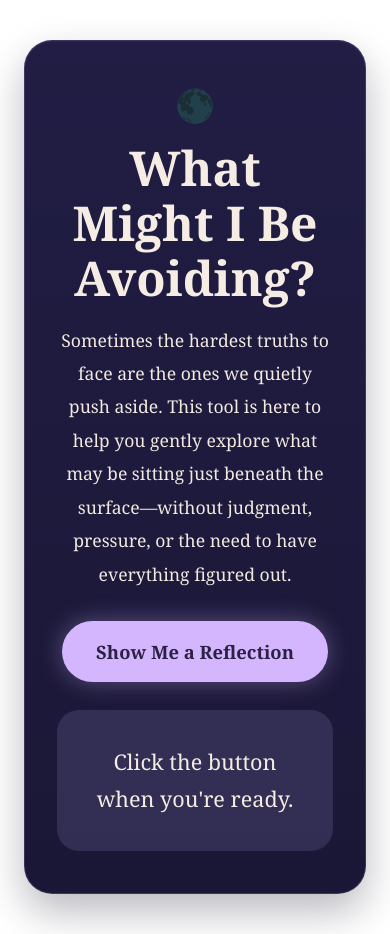
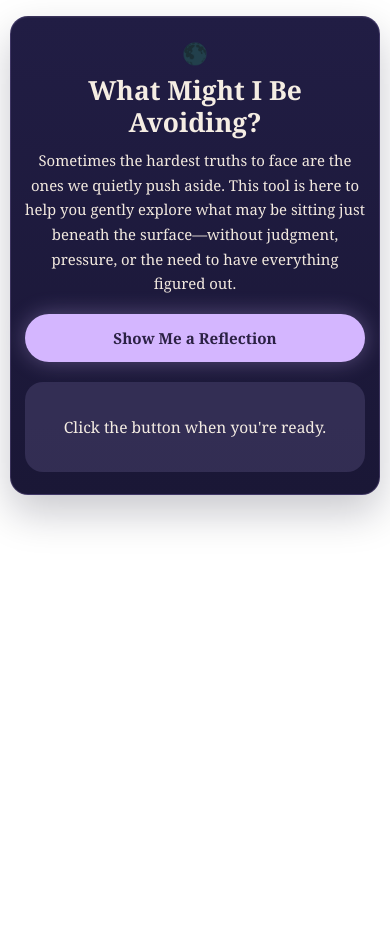
Before and after one commit to heartlighthaven/What-Might-I-be-Avoiding-Tool, a plain HTML site: page index.html in a window 390 px wide. After the commit the page ends 844 px from the top, so only its background shows below. Drawn offline with Linux system fonts and the light colour scheme.

Commit message:
Refactor CSS styles for layout and responsiveness
Updated styles for body, shadow-tool, icon, and buttons for improved layout and responsiveness.

```diff
--- a/style.css
+++ b/style.css
@@ -1,6 +1,6 @@
 body {
   margin: 0;
-  padding: 40px 24px;
+  padding: 28px 18px;
   font-family: Georgia, serif;
   background: transparent;
   color: #f5ede3;
@@ -12,71 +12,158 @@ body {
 }
 
 .shadow-tool {
-  max-width: 920px;
+  max-width: 820px;
   margin: 0 auto;
-  padding: 42px 32px;
-  border-radius: 28px;
+  padding: 34px 26px;
+  border-radius: 24px;
   background: linear-gradient(180deg, #211d44 0%, #1a1736 100%);
   border: 1px solid rgba(204, 170, 255, 0.18);
   box-shadow:
-    0 18px 40px rgba(10, 8, 30, 0.28),
+    0 18px 40px rgba(10, 8, 30, 0.22),
     inset 0 1px 0 rgba(255, 255, 255, 0.04);
   text-align: center;
 }
 
 .icon {
-  font-size: 2rem;
-  margin-bottom: 14px;
+  font-size: 1.6rem;
+  margin-bottom: 10px;
 }
 
 .shadow-tool h2 {
-  margin: 0 0 18px;
-  font-size: 3rem;
+  margin: 0 0 14px;
+  font-size: 2.35rem;
   line-height: 1.15;
   color: #f5ede3;
 }
 
 .tool-intro {
-  max-width: 760px;
-  margin: 0 auto 30px;
-  font-size: 1.1rem;
-  line-height: 1.9;
+  max-width: 700px;
+  margin: 0 auto 24px;
+  font-size: 1.02rem;
+  line-height: 1.8;
   color: #f2e9df;
 }
 
 #avoidanceButton {
   display: inline-block;
-  margin: 0 auto 28px;
-  padding: 18px 34px;
+  margin: 0 auto 24px;
+  padding: 15px 28px;
   border: none;
   border-radius: 999px;
   background: #d4b6ff;
   color: #2b2144;
-  font-size: 1.15rem;
+  font-size: 1.02rem;
   font-weight: 700;
   font-family: Georgia, serif;
   cursor: pointer;
-  box-shadow: 0 0 24px rgba(212, 182, 255, 0.35);
+  box-shadow: 0 0 22px rgba(212, 182, 255, 0.32);
   transition: transform 0.2s ease, box-shadow 0.2s ease;
 }
 
 #avoidanceButton:hover {
   transform: translateY(-1px);
-  box-shadow: 0 0 30px rgba(212, 182, 255, 0.5);
+  box-shadow: 0 0 28px rgba(212, 182, 255, 0.45);
 }
 
 .prompt-box {
-  max-width: 820px;
+  max-width: 760px;
   margin: 0 auto;
-  padding: 34px 28px;
-  min-height: 140px;
-  border-radius: 22px;
+  padding: 26px 22px;
+  min-height: 110px;
+  border-radius: 20px;
   background: rgba(96, 88, 134, 0.35);
   color: #f5ede3;
-  font-size: 1.35rem;
-  line-height: 1.7;
+  font-size: 1.12rem;
+  line-height: 1.65;
   display: flex;
   align-items: center;
   justify-content: center;
   text-align: center;
 }
+
+/* Tablet */
+@media (max-width: 768px) {
+  body {
+    padding: 20px 12px;
+  }
+
+  .shadow-tool {
+    max-width: 100%;
+    padding: 28px 18px;
+    border-radius: 20px;
+  }
+
+  .icon {
+    font-size: 1.45rem;
+    margin-bottom: 8px;
+  }
+
+  .shadow-tool h2 {
+    font-size: 1.95rem;
+    line-height: 1.2;
+    margin-bottom: 12px;
+  }
+
+  .tool-intro {
+    font-size: 0.98rem;
+    line-height: 1.7;
+    margin-bottom: 20px;
+  }
+
+  #avoidanceButton {
+    width: 100%;
+    max-width: 100%;
+    padding: 15px 18px;
+    font-size: 1rem;
+    margin-bottom: 20px;
+  }
+
+  .prompt-box {
+    max-width: 100%;
+    padding: 22px 18px;
+    min-height: 100px;
+    font-size: 1.02rem;
+    line-height: 1.6;
+    border-radius: 18px;
+  }
+}
+
+/* Mobile */
+@media (max-width: 480px) {
+  body {
+    padding: 16px 10px;
+  }
+
+  .shadow-tool {
+    padding: 22px 14px;
+    border-radius: 18px;
+  }
+
+  .icon {
+    font-size: 1.3rem;
+  }
+
+  .shadow-tool h2 {
+    font-size: 1.65rem;
+    line-height: 1.2;
+    margin-bottom: 10px;
+  }
+
+  .tool-intro {
+    font-size: 0.93rem;
+    line-height: 1.65;
+    margin-bottom: 18px;
+  }
+
+  #avoidanceButton {
+    padding: 14px 16px;
+    font-size: 0.95rem;
+  }
+
+  .prompt-box {
+    padding: 18px 14px;
+    min-height: 90px;
+    font-size: 0.97rem;
+    line-height: 1.55;
+  }
+}
```
